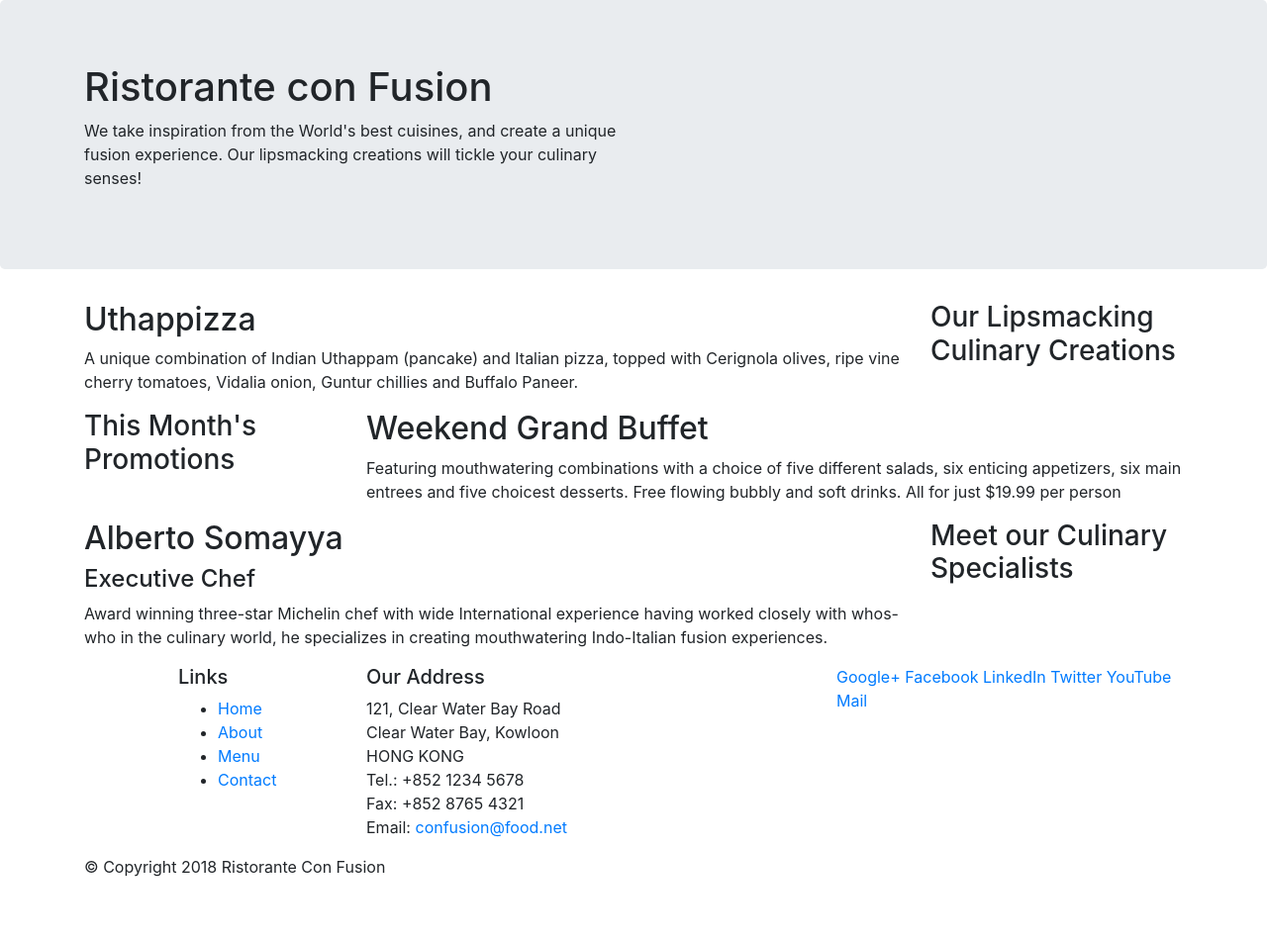
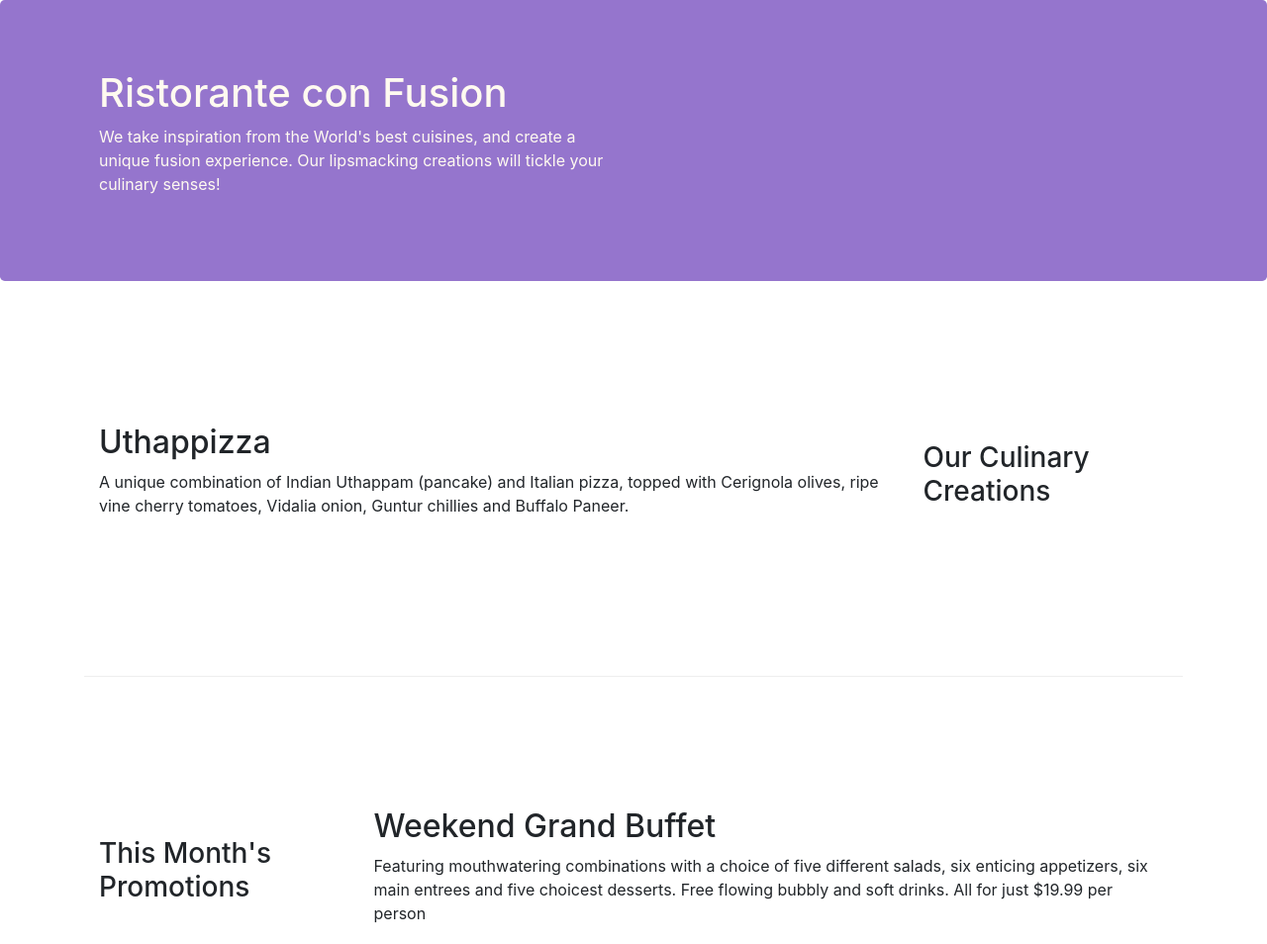
Before and after one commit to rrockwel/conFusion, a website: page index.html in a window 1280 px wide. Shown: the top 954 px of the page at 99% size. Before the commit the page ends 904 px from the top, so only its background shows below. Drawn offline with nearby package versions, Linux system fonts and the light colour scheme.

Commit message:
Bootstrap Grid System Part 2

```diff
--- /dev/null
+++ b/css/styles.css
@@ -0,0 +1,31 @@
+.row-header {
+	margin: 0px auto;
+	padding: 0px auto;
+}
+
+.row-content {
+	margin: 0px auto;
+	padding: 50px 0px 50px 0px;
+	border-bottom: 1px ridge;
+	min-height: 400px;
+	}
+
+.footer {
+	background-color: #D1C4E9;
+	margin: 0px auto;
+	padding: 20px 0px 20px 0px;
+}
+
+.jumbotron {
+	padding: 70px 30px 70px 30px;
+	margin: 0px auto;
+	background: #9575CD;
+	color: floralwhite;
+	}
+
+.address {
+
+	font-size: 80%;
+	margin: 0px;
+	color: #0f0f0f;
+}
--- a/index.html
+++ b/index.html
@@ -8,6 +8,7 @@
     <meta http-equiv="x-ua-compatible" content="ie=edge">
     <!-- Bootstrap CSS -->
     <link rel = "stylesheet" href = "node_modules/bootstrap/dist/css/bootstrap.min.css">
+    <link rel = "stylesheet" href = "css/styles.css">
     <title>Ristorante Con Fusion</title>
 </head>
 
@@ -15,7 +16,7 @@
 
     <header class = "jumbotron">
         <div class = "container">
-            <div class="row">
+            <div class="row row-header">
                 <div class="col-12 col-sm-6">
                     <h1>Ristorante con Fusion</h1>
                     <p>We take inspiration from the World's best cuisines, and create a unique fusion experience. Our lipsmacking creations will tickle your culinary senses!</p>
@@ -27,9 +28,9 @@
     </header>
 
     <div class = "container">
-        <div class = "row">
+        <div class = "row row-content align-items-center">
             <div class="col-12 col-sm-4 order-sm-last col-md-3">
-                <h3>Our Lipsmacking Culinary Creations</h3>
+                <h3>Our Culinary Creations</h3>
             </div>
             <div class="col col-sm order-sm-first col-md">
                 <h2>Uthappizza</h2>
@@ -38,7 +39,7 @@
         </div>
 
 
-        <div class="row">
+        <div class="row row-content align-items-center">
             <div class="col-12 col-sm-4 col-md-3">
                 <h3>This Month's Promotions</h3>
             </div>
@@ -48,9 +49,9 @@
             </div>
         </div>
 
-        <div class = "row">
+        <div class = "row row-content align-items-center">
             <div class="col-12 col-sm-4 order-sm-last col-md-3">
-                <h3>Meet our Culinary Specialists</h3>
+                <h3>Meet Our Culinary Specialists</h3>
             </div>
             <div class="col col-sm order-sm-first col-md">
                 <h2>Alberto Somayya</h2>
@@ -60,12 +61,12 @@
         </div>
     </div>
 
-    <footer>
+    <footer class = "footer">
         <div class = "container">
             <div class = "row">
                 <div class="col-4 offset-1 col-sm-2">
                     <h5>Links</h5>
-                    <ul>
+                    <ul class="list-unstyled">
                         <li><a href="#">Home</a></li>
                         <li><a href="#">About</a></li>
                         <li><a href="#">Menu</a></li>
@@ -83,8 +84,8 @@
 		              Email: <a href="mailto:confusion@food.net">confusion@food.net</a>
 		           </address>
                 </div>
-                <div class="col-12 col-sm-4">
-                    <div>
+                <div class="col-12 col-sm-4 align-self-center">
+                    <div class="text-center">
                         <a href="http://google.com/+">Google+</a>
                         <a href="http://www.facebook.com/profile.php?id=">Facebook</a>
                         <a href="http://www.linkedin.com/in/">LinkedIn</a>
@@ -94,7 +95,7 @@
                     </div>
                 </div>
            </div>
-           <div class = "row">
+           <div class = "row justify-content-center">
                 <div class="col-auto">
                     <p>© Copyright 2018 Ristorante Con Fusion</p>
                 </div>
```
